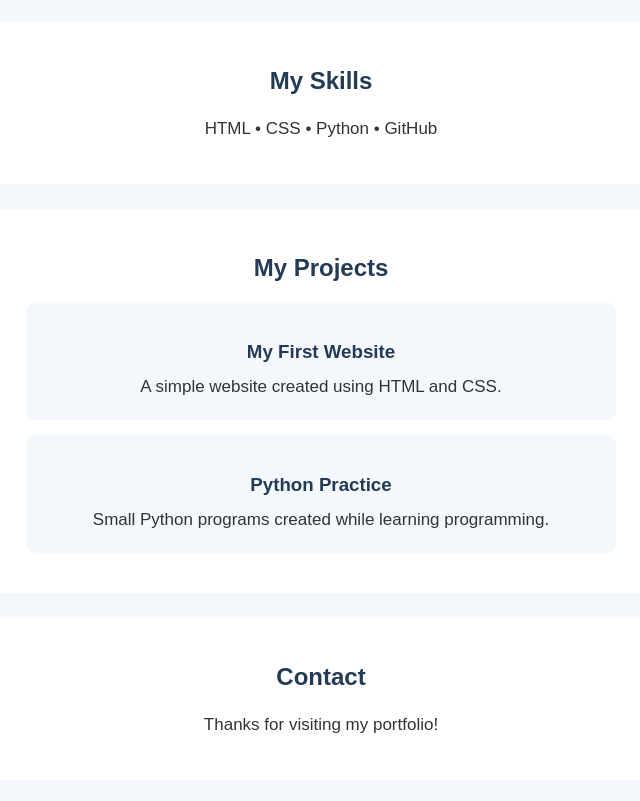
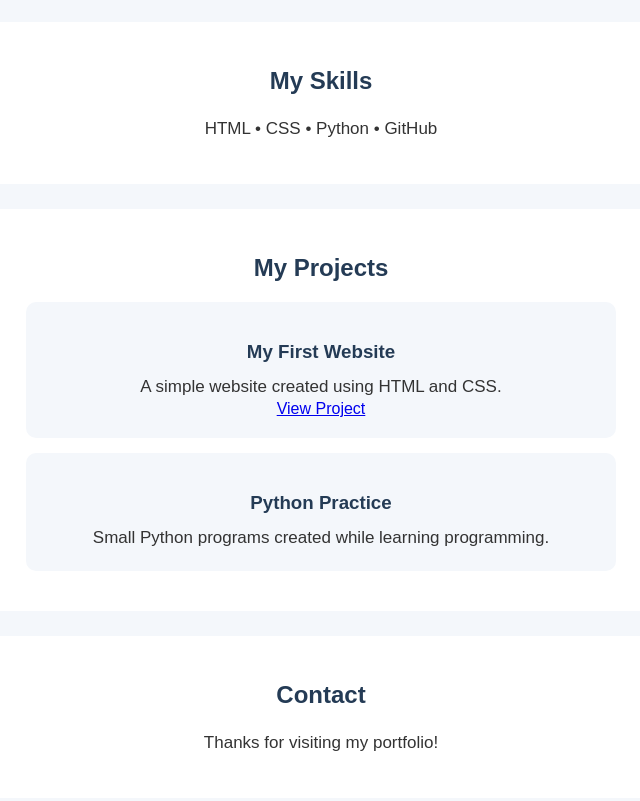
Before and after one commit to Iman-Munir/my-first-repo, a plain HTML site: page index.html in a window 1280 px wide. Shown: the part 525-1326 px from the top of the page, without its empty margins (319-959 px from the left). Drawn offline with Linux system fonts and the light colour scheme.

Commit message:
Update index.html

```diff
--- a/index.html
+++ b/index.html
@@ -36,6 +36,7 @@
 <div class="project-card">
     <h3>My First Website</h3>
     <p>A simple website created using HTML and CSS.</p>
+    <a href="#" class="project-button">View Project</a>
 </div>
 
 <div class="project-card">
```
